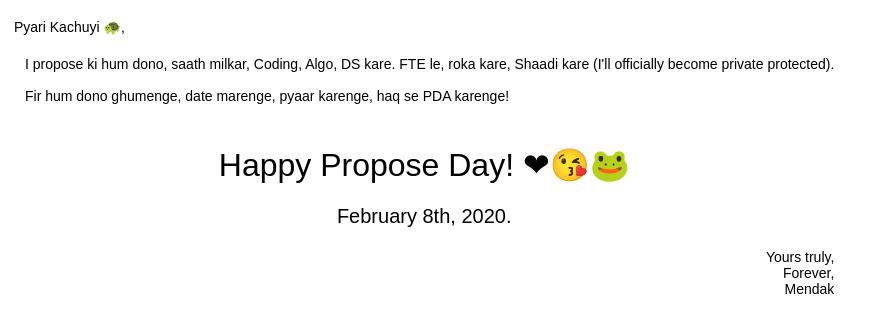
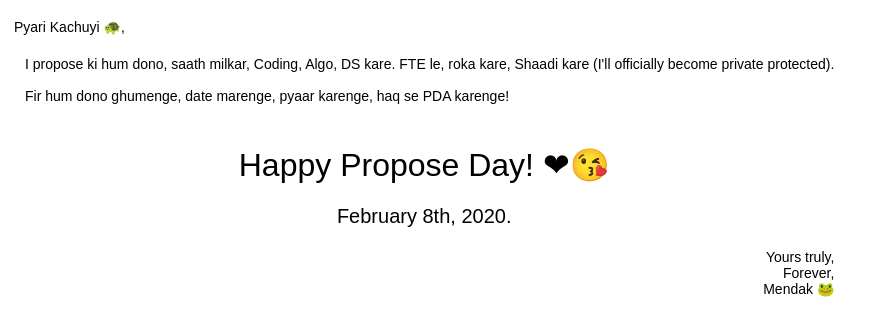
Before and after one commit to deviloid/test4312, a Flask app: page / in a window 1280 px wide. Shown: the top 336 px of the page, without its empty margins (0-882 px from the left). Run offline with Flask 2, Linux system fonts and the light colour scheme.

Commit message:
Update hostingstart.html

```diff
--- a/templates/hostingstart.html
+++ b/templates/hostingstart.html
@@ -25,13 +25,13 @@
 				<td class="tg-iao2" colspan="3"></td>
 			  </tr>
 			  <tr>
-				<td class="tg-sttc" colspan="3">Happy Propose Day! ❤😘🐸</td>
+				<td class="tg-sttc" colspan="3">Happy Propose Day! ❤😘</td>
 			  </tr>
 			  <tr>
 				<td class="tg-b8y7" colspan="3">February 8th, 2020.</td>
 			  </tr>
 			  <tr>
-				<td class="tg-ofj5" colspan="3">Yours truly,<br>Forever,<br>Mendak</td>
+				<td class="tg-ofj5" colspan="3">Yours truly,<br>Forever,<br>Mendak 🐸</td>
 			  </tr>
 			</table>
 	</body>
```
